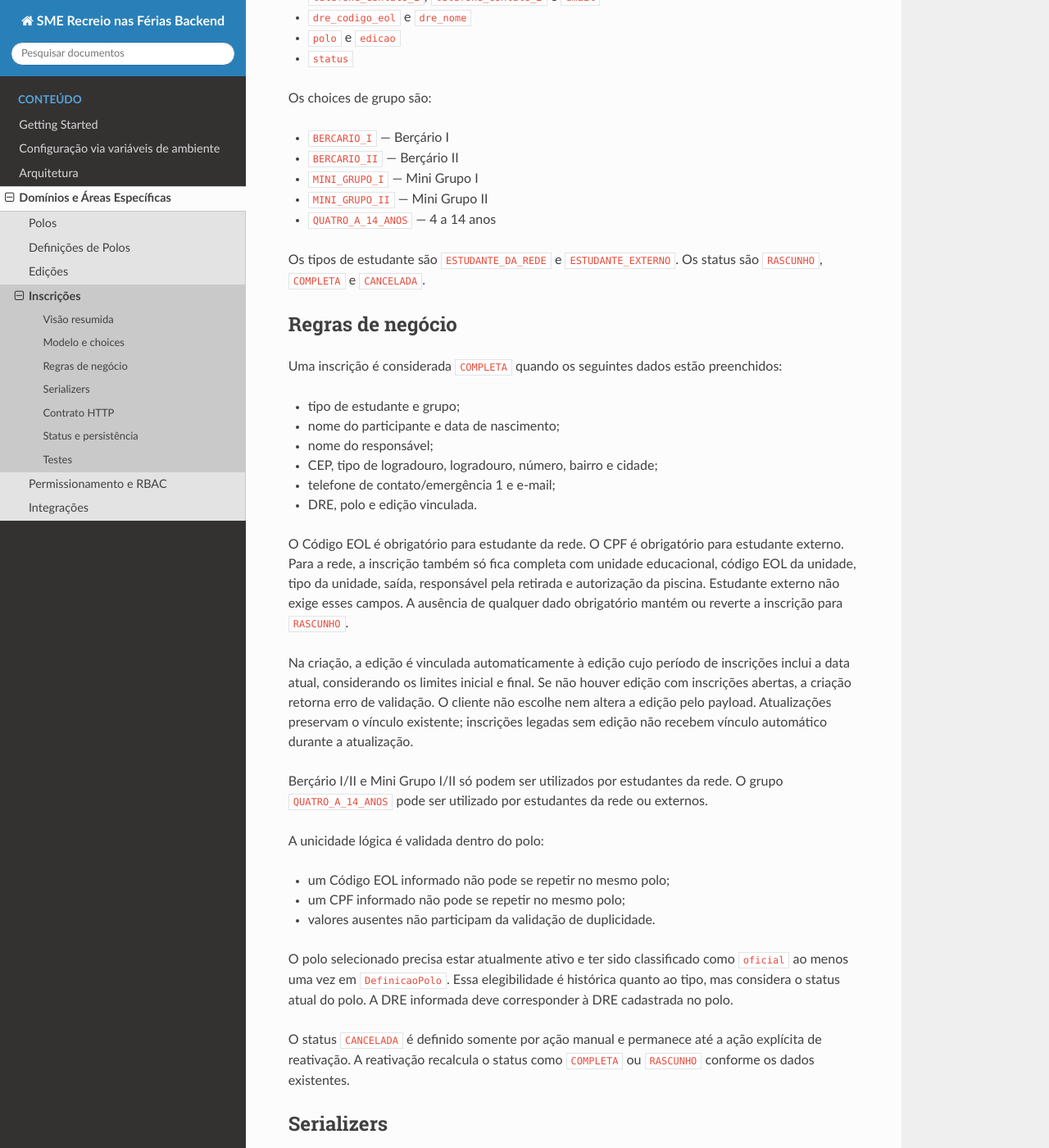
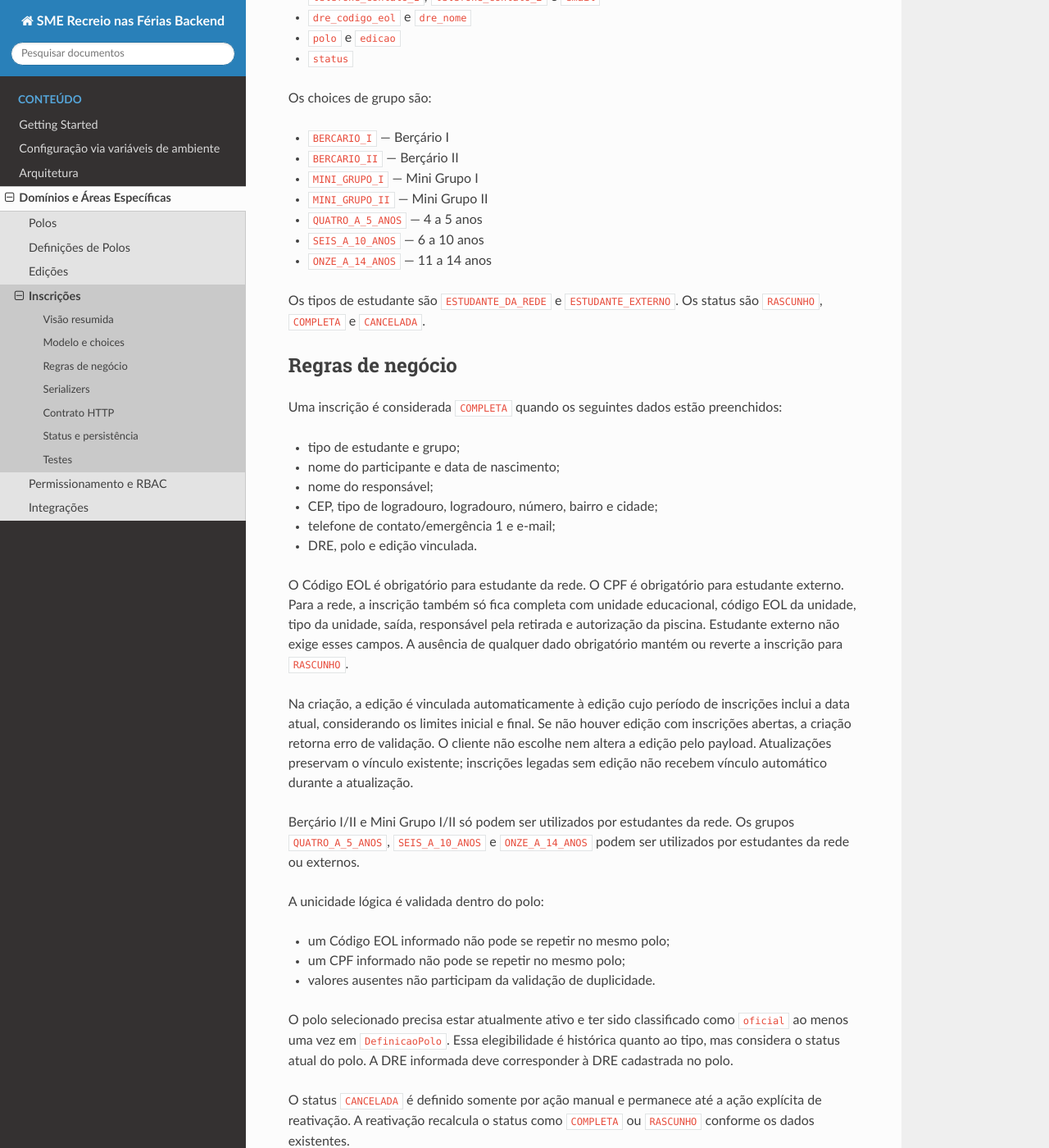
Before and after one commit to prefeiturasp/SME-RecreioNasFerias-Backend, a Sphinx documentation site: the page built from docs/dominios/inscricoes/index.rst, in a window 1280 px wide and 1400 px high, scrolled down 848 px. Shown: the whole window at 82% size. Built offline with Sphinx 7.4.7 and the Read the Docs theme 3.1.0, drawn with Linux system fonts in a browser that asks for light colours.

```diff
--- a/docs/dominios/inscricoes/index.rst
+++ b/docs/dominios/inscricoes/index.rst
@@ -44,7 +44,10 @@ Os choices de grupo são:
 - ``BERCARIO_II`` — Berçário II
 - ``MINI_GRUPO_I`` — Mini Grupo I
 - ``MINI_GRUPO_II`` — Mini Grupo II
-- ``QUATRO_A_14_ANOS`` — 4 a 14 anos
+- ``QUATRO_A_5_ANOS`` — 4 a 5 anos
+- ``SEIS_A_10_ANOS`` — 6 a 10 anos
+- ``ONZE_A_14_ANOS`` — 11 a 14 anos
+
 
 Os tipos de estudante são ``ESTUDANTE_DA_REDE`` e
 ``ESTUDANTE_EXTERNO``. Os status são ``RASCUNHO``, ``COMPLETA`` e
@@ -78,8 +81,8 @@ o vínculo existente; inscrições legadas sem edição não recebem vínculo
 automático durante a atualização.
 
 Berçário I/II e Mini Grupo I/II só podem ser utilizados por estudantes da
-rede. O grupo ``QUATRO_A_14_ANOS`` pode ser utilizado por estudantes da rede
-ou externos.
+rede. Os grupos ``QUATRO_A_5_ANOS``, ``SEIS_A_10_ANOS`` e ``ONZE_A_14_ANOS``
+podem ser utilizados por estudantes da rede ou externos.
 
 A unicidade lógica é validada dentro do polo:
 
```
Also changed, not shown: 5 other files.
